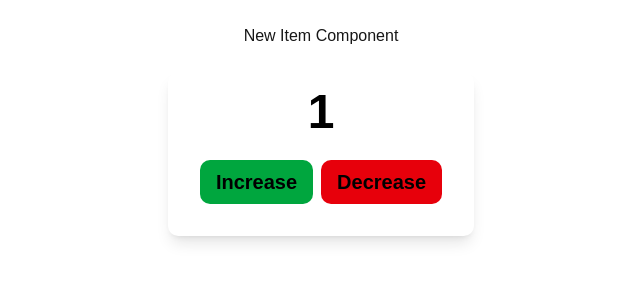
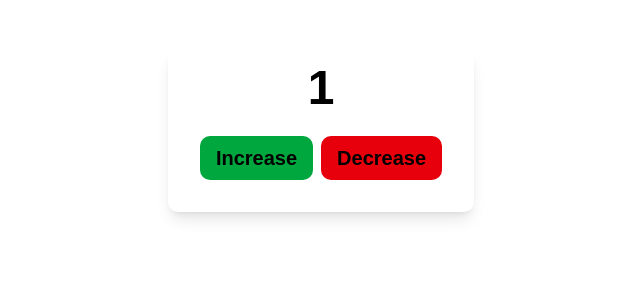
Before and after one commit to Lee-Abraham/cprg306-assignments, a Next.js app: page /week-4 in a window 1280 px wide. Shown: the top 300 px of the page, without its empty margins (319-959 px from the left). Built offline with nearby package versions, Linux system fonts and the light colour scheme.

Commit message:
Update new-item.js

```diff
--- a/app/week-4/new-item.js
+++ b/app/week-4/new-item.js
@@ -1,8 +1,6 @@
 export default function NewItem() {
   return (
     <div>
-      <h2>New Item Component</h2>
-      {}
     </div>
   );
 }
```
